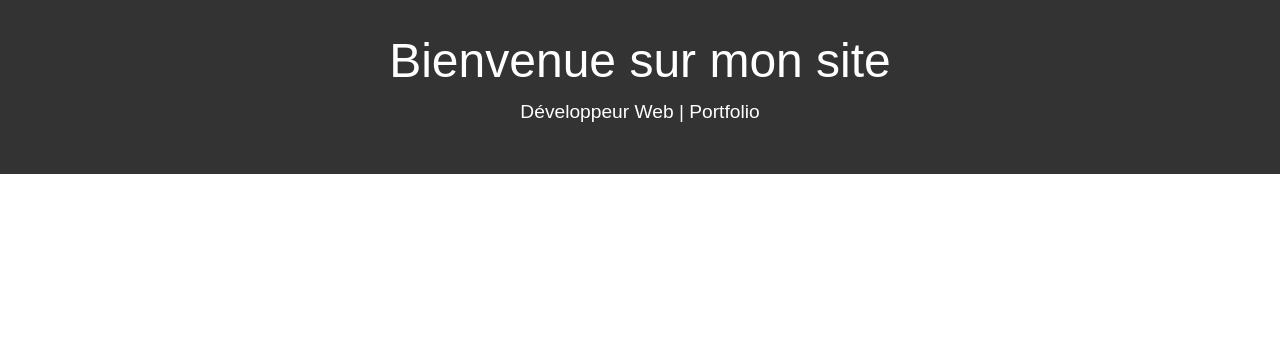
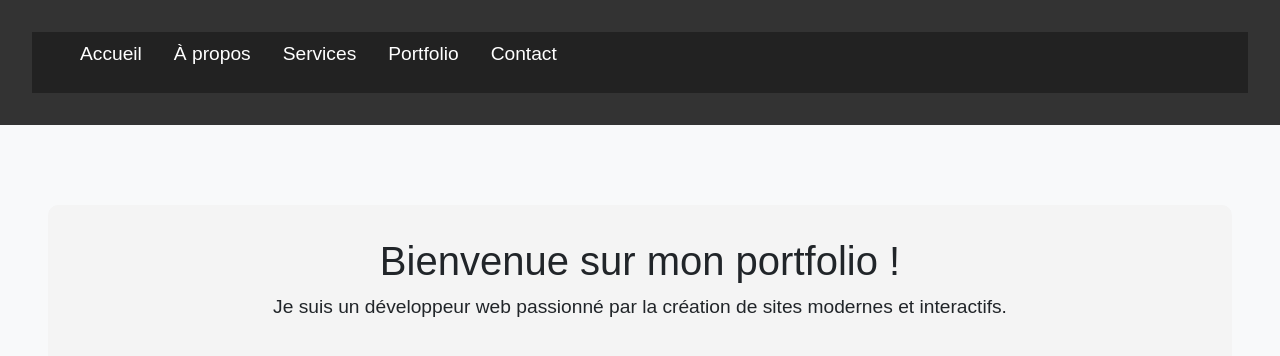
Before and after one commit to manellouti/cv-react, a React (Create React App) app: page / in a window 1280 px wide. Shown: the top 356 px of the page. Built offline with nearby package versions, Linux system fonts and the light colour scheme.

Commit message:
Add Header routes

```diff
--- a/src/App.js
+++ b/src/App.js
@@ -1,15 +1,29 @@
 import React from "react";
+import { BrowserRouter as Router, Routes, Route } from 'react-router-dom';
 import Header from './components/Header';
-import Navbar from './components/Navbar';
+import Home from './pages/Home';
+import About from './pages/About';
+import Contact from './pages/Contact';
+import Services from './pages/Services';
+import Portfolio from './pages/Portfolio';
 import './App.css';
 
 
 function App() {
   return (
+    <Router>
     <div className="App">
       <Header />
-    {/* <Navbar />*/}
+    <Routes>
+      <Route path="/" exact element={<Home />} />
+      <Route path="/about" exact element={<About />} />
+      <Route path="/contact" exact element={<Contact />} />
+      <Route path="/portoflio" exact element={<Portfolio />} />
+      <Route path="/services" exact element={<Services />} />
+      {/* ici les autres routes pour les pages */}
+    </Routes>
     </div>
+    </Router>
   );
 }
 
--- a/src/components/Header.jsx
+++ b/src/components/Header.jsx
@@ -1,11 +1,20 @@
 import React from 'react';
+import { Link } from 'react-router-dom';
 import '../components/styles/Header.css';
 
 const Header = () => {
   return (
     <header className="header">
-      <h1>Bienvenue sur mon site</h1>
-      <p>Développeur Web | Portfolio</p>
+          {/* Navbar ici */}
+          <nav className="navbar">
+        <ul>
+          <li><Link to="/">Accueil</Link></li>
+          <li><Link to="/about">À propos</Link></li>
+          <li><Link to="/services">Services</Link></li>
+          <li><Link to="/portfolio">Portfolio</Link></li>
+          <li><Link to="/contact">Contact</Link></li>
+        </ul>
+      </nav>
     </header>
   );
 };
--- a/src/components/Navbar.jsx
+++ b/src/components/Navbar.jsx
@@ -1,17 +1,11 @@
 import React from 'react';
 import { Link } from 'react-router-dom';
+// Ajuste les chemins en fonction de la structure de ton projet
 import './styles/Navbar.css';
-
 const Navbar = () => {
   return (
-    <nav className="navbar">
-      <ul>
-        <li><Link to="/">Accueil</Link></li>
-        <li><Link to="/about">À propos</Link></li>
-        <li><Link to="/services">Services</Link></li>
-        <li><Link to="/portfolio">Portfolio</Link></li>
-        <li><Link to="/contact">Contact</Link></li>
-      </ul>
+    <nav>
+
     </nav>
   );
 };
--- a/src/components/styles/Navbar.css
+++ b/src/components/styles/Navbar.css
@@ -1,7 +1,6 @@
 .navbar {
   background-color: #222;
   padding: 1rem;
-  border: 3px solid blue; /* Debug */
 }
 
 .navbar ul {
--- a/src/pages/Home.jsx
+++ b/src/pages/Home.jsx
@@ -0,0 +1,17 @@
+import React from 'react';
+import Navbar from '../components/Navbar';
+import './styles/Home.css';
+
+const Home = () => {
+  return (
+    <div className="home">
+      <Navbar />
+      <section className="intro">
+        <h2>Bienvenue sur mon portfolio !</h2>
+        <p>Je suis un développeur web passionné par la création de sites modernes et interactifs.</p>
+      </section>
+    </div>
+  );
+};
+
+export default Home;
--- a/src/pages/styles/Home.css
+++ b/src/pages/styles/Home.css
@@ -0,0 +1,19 @@
+.home {
+    text-align: center;
+    padding: 3rem;
+  }
+
+  .intro {
+    background-color: #f4f4f4;
+    padding: 2rem;
+    margin-top: 2rem;
+    border-radius: 10px;
+  }
+
+  .intro h2 {
+    font-size: 2.5rem;
+  }
+
+  .intro p {
+    font-size: 1.2rem;
+  }
```
Also changed, not shown: src/components/styles/Header.css (line endings or trailing spaces).
